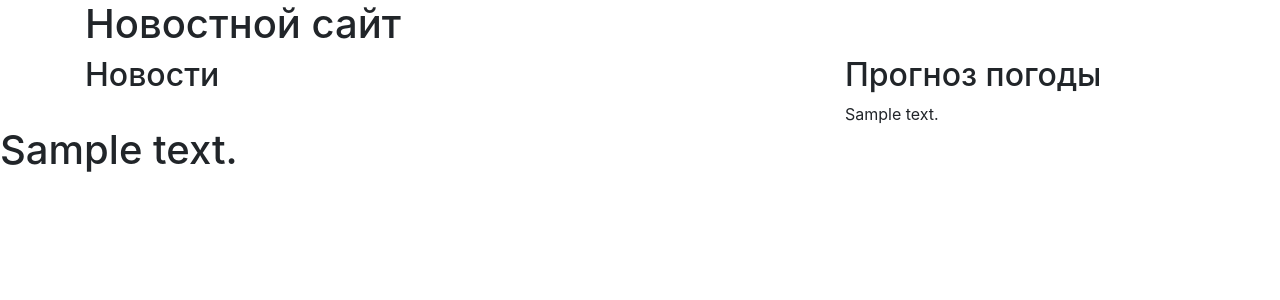
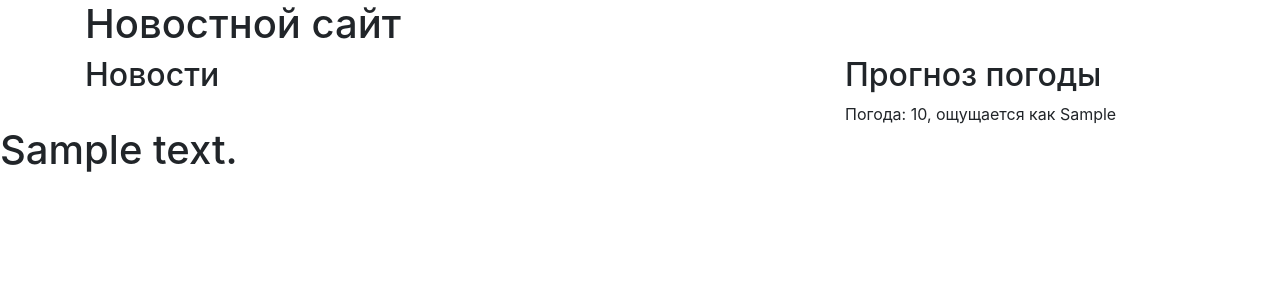
Before and after one commit to DianaRatnikova/Weather_WEB_HTML, a Flask app: template templates/index.html in a window 1280 px wide. Shown: the top 300 px of the page. Run offline with Flask 2, Linux system fonts and the light colour scheme; the template is opened without the code that fills it: most values are stand-ins (such as "Sample title", 1, 10 or a date in 2020).

Commit message:
Added code from Bootscrap

```diff
--- a/templates/index.html
+++ b/templates/index.html
@@ -20,14 +20,14 @@
         <div class="col-4">
             <h2>Прогноз погоды</h2>
             {% if weather %}
-                {{weather_text}}
+                Погода: {{ weather.temp_C }}, ощущается как {{ weather.FeelsLikeC }}
             {% else %}
                 Сервис погоды временно недоступен
             {% endif %}
         </div>
     </div>
     </div>
-    <h1>{{weather_text}}</h1>
+   <h1>{{weather_text}}</h1>
 
 
     <!-- Optional JavaScript -->
```
